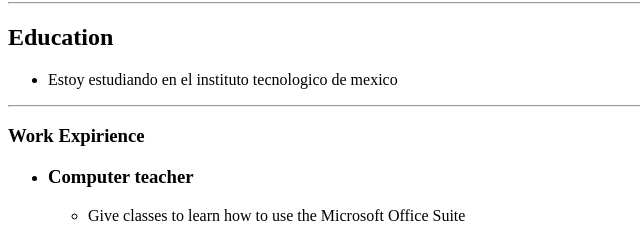
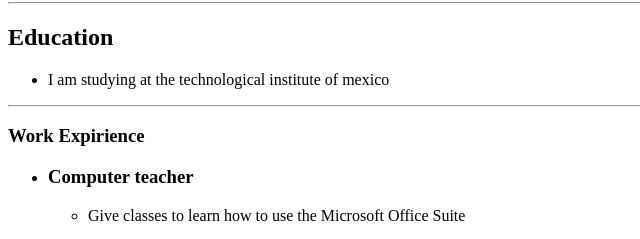
Before and after one commit to RobertoMay/Capstone-Project1, a plain HTML site: page index.html in a window 1280 px wide. Shown: the part 283-522 px from the top of the page, 0-640 px from the left. Drawn offline with Linux system fonts and the light colour scheme.

Commit message:
Update index.html

```diff
--- a/index.html
+++ b/index.html
@@ -18,7 +18,7 @@
 
     <h2>Education</h2>
     <ul>
-        <li>Estoy estudiando en el instituto tecnologico de mexico</li>
+        <li>I am studying at the technological institute of mexico</li>
     </ul>
     <hr>
 
```
